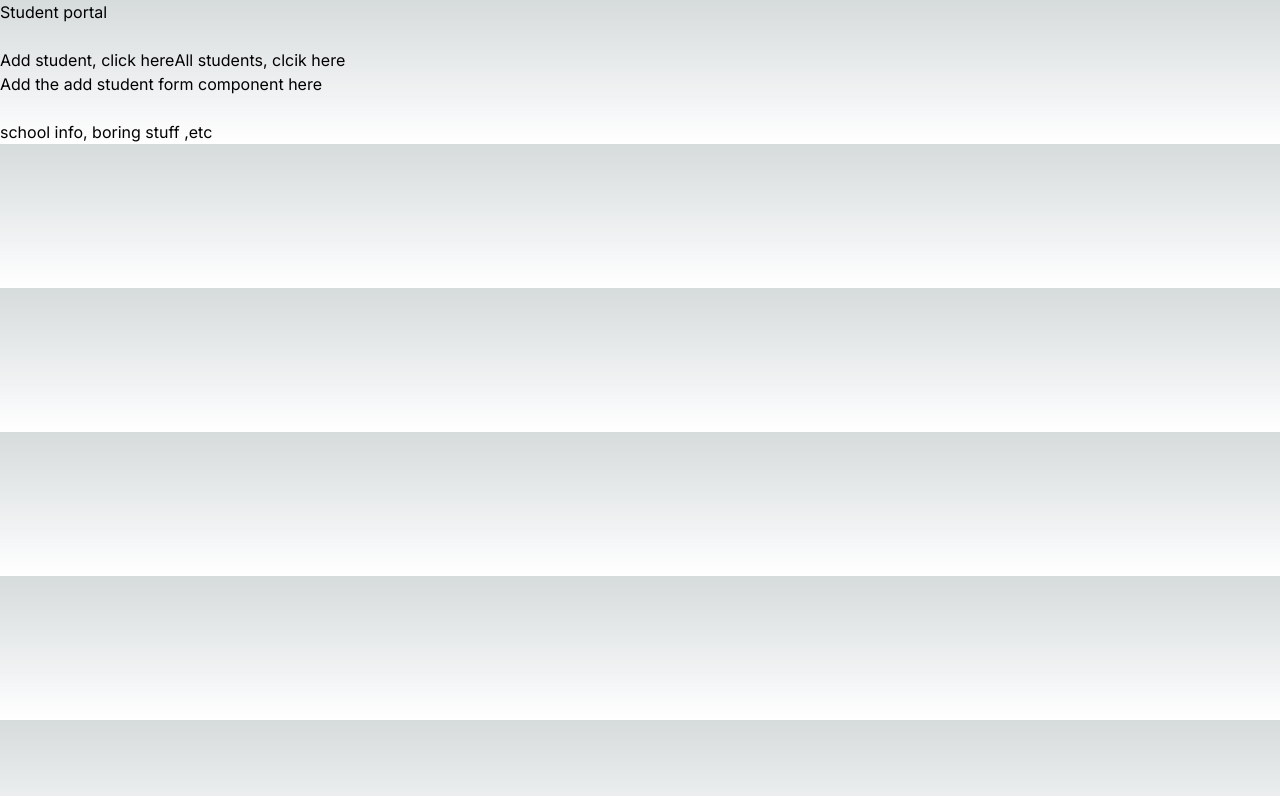
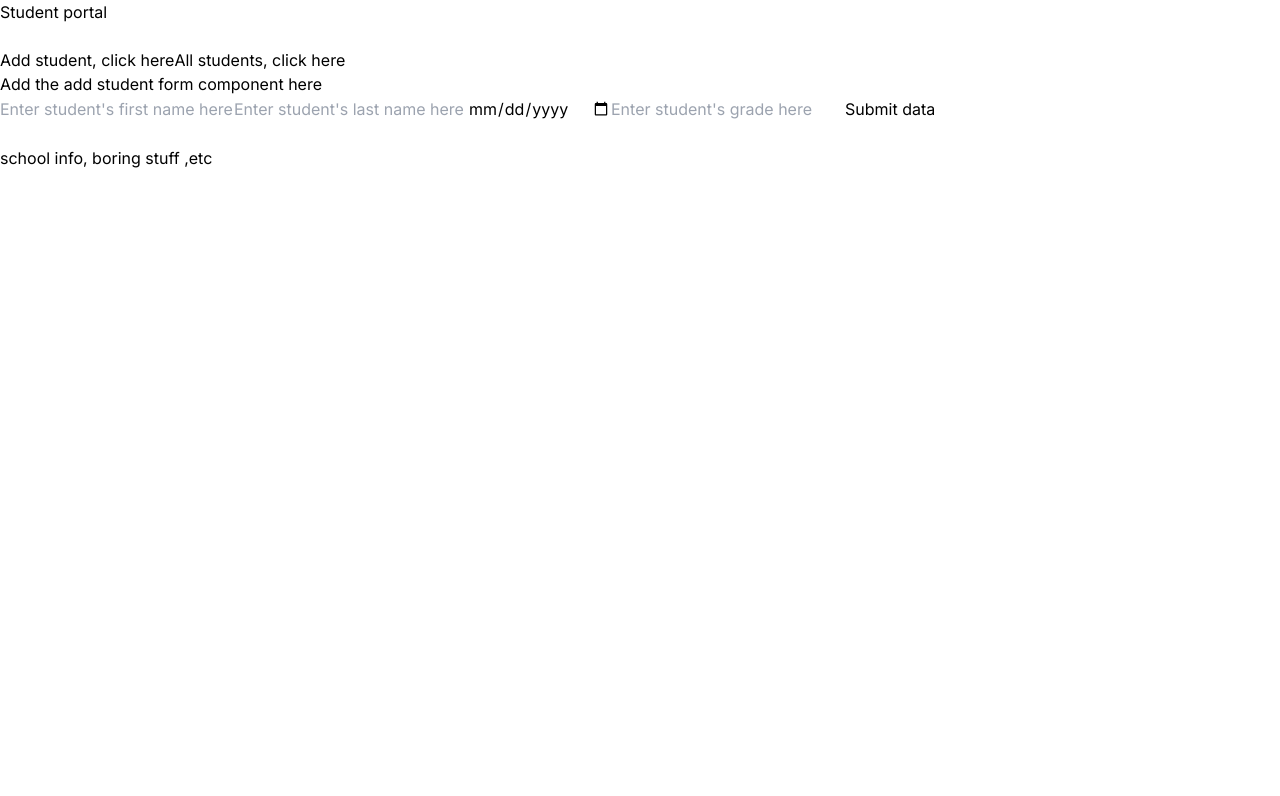
Before and after one commit to RisingSatalite/student-portal, a Next.js app: page / in a window 1280 px wide. Shown: the top 796 px of the page. Built offline with nearby package versions, Linux system fonts and the light colour scheme.

Commit message:
working on it

```diff
--- a/src/app/globals.css
+++ b/src/app/globals.css
@@ -2,7 +2,8 @@
 @tailwind components;
 @tailwind utilities;
 
-:root {
+
+/*:root {
   --foreground-rgb: 0, 0, 0;
   --background-start-rgb: 214, 219, 220;
   --background-end-rgb: 255, 255, 255;
@@ -24,4 +25,4 @@ body {
       rgb(var(--background-end-rgb))
     )
     rgb(var(--background-start-rgb));
-}
+}*/
--- a/src/component/navbar.js
+++ b/src/component/navbar.js
@@ -4,7 +4,7 @@ import { useState } from "react"
 //Example
 const{tasks = []} = props;
 
-export default function studentdisplay() {
+export default function navbarexample() {
     return (
       <main className="">
         <p>To page1</p>
--- a/src/component/studentdisplay.js
+++ b/src/component/studentdisplay.js
@@ -2,20 +2,21 @@
 'use client'
 
 import React from 'react'
+import { useEffect, useState } from 'react'
 
 //get
 
-export default function studentdisplay() {
-  const [studentData, setStudentData] = React.useState([])
+function Studentdisplay() {
+  const [studentData, setStudentData] = useState([])
 
   useEffect(() => {
-    fetch("https://locahost:5000/posts")
+    fetch("https://locahost:5000/student")
     .then(response =>response.json)
-    .then(theData => setStudentData(theData))
+    .then(data => setStudentData(data))
   }, []);
 
   const addPost = (title) => {
-    fetch("https://locahost:5000/posts",{
+    fetch("https://locahost:5000/student",{
     method: "POST",
     header: {"conent-type": "application/json"},
     body: JSON.stringify({title})
@@ -30,10 +31,23 @@ export default function studentdisplay() {
 
     return (
       <div className="">
-        <form>
-          <input name="title"></input>
-          <button></button>
-        </form>
+        All students here
+        <ul className='mt-4'>
+          {studentData.map(post => {
+            <li key={post.id} className='border p-2 flex justify-between items-center'>
+              <div className='flex items-center'>
+                <span>{post.firstName}</span>
+                <span>{post.lastName}</span>
+                <span>{post.birthday}</span>
+                <span>{post.grade}</span>
+
+              </div>
+            </li>
+          })}
+
+        </ul>
       </div>
     )
   }
+
+export default Studentdisplay
--- a/src/component/studentform.js
+++ b/src/component/studentform.js
@@ -1,25 +1,27 @@
 //create form to add student here
 import React from 'react'
-import { useEffec, useState } from 'react'
+import { useEffect, useState } from 'react'
 
 const NewStudentForm = () => {
     const [registrationForm, setRegistrationForm] = React.useState([])
 
     const addStudent = (firstName, lastName, birthday, grade) =>{
-        fetch('http://localhost:5000/students', {
+        fetch('http://localhost:5000/student', {
             method: 'POST',
-            header: {'content-type': 'application/json'},
+            headers: {'content-type': 'application/json'},
             body: JSON.stringify({firstName, lastName, birthday, grade})
         })
     }
 
-    const sumbitFOrm = (e) =>{
+    const sumbitForm = (e) =>{
         e.preventDefault()
         const firstName = e.target.firstName.value;
         const lastName = e.target.lastName.value;
         const birthday = e.target.birthday.value;
         const grade = e.target.grade.value;
         addStudent(firstName, lastName, birthday, grade)
+
+        //expand here, if post went though, if error
         e.target.firstName.value = '';
         e.target.lastName.value = '';
         e.target.birthday.value = '';
@@ -27,14 +29,13 @@ const NewStudentForm = () => {
     }
 
     return (
-        <form>
-            <input className='border p-2' type='text' name='firstName' placeholder="Enter student's first name here"></input>
-            <input className='border p-2' type='text' name='lastName' placeholder="Enter student's last name here"></input>
-            <input className='border p-2' type='date' name='birthday' placeholder="Enter student's birthday here"></input>
-            <input className='border p-2' type='number' name='grade' placeholder="Enter student's grade here"></input>
+        <form className="text-black" onSubmit={sumbitForm}>
+            <input className='border p-2 text-black' type='text' name='firstName' placeholder="Enter student's first name here"></input>
+            <input className='border p-2 text-black' type='text' name='lastName' placeholder="Enter student's last name here"></input>
+            <input className='border p-2 text-black' type='date' name='birthday' placeholder="Enter student's birthday here"></input>
+            <input className='border p-2 text-black' type='number' name='grade' placeholder="Enter student's grade here"></input>
             <button className='bg-blue-500 text-white py-1 px-2 rounded' type='submit'>Submit data</button>
         </form>
     )
-
 }
 export default NewStudentForm
--- a/src/component/tabmanager.js
+++ b/src/component/tabmanager.js
@@ -5,6 +5,8 @@ import React from 'react';
 //import Tab from '../components/tabcomponent';
 import TabController from './tabcontroller';
 import Tab from './tabcomponent';
+import Studentdisplay from './studentdisplay';
+import NewStudentForm from './studentform';
 
 //All card are not appearing on the height do to the material in them, why
 
@@ -13,12 +15,14 @@ const tabs = [
     label: 'Add student, click here',
     content: <div>
         Add the add student form component here
+        <NewStudentForm></NewStudentForm>
         </div>,
   },
   {
-    label: 'All students, clcik here',
+    label: 'All students, click here',
     content: <div>
         Add the student information component here
+        <Studentdisplay></Studentdisplay>
     </div>,
   },
 ];
```
